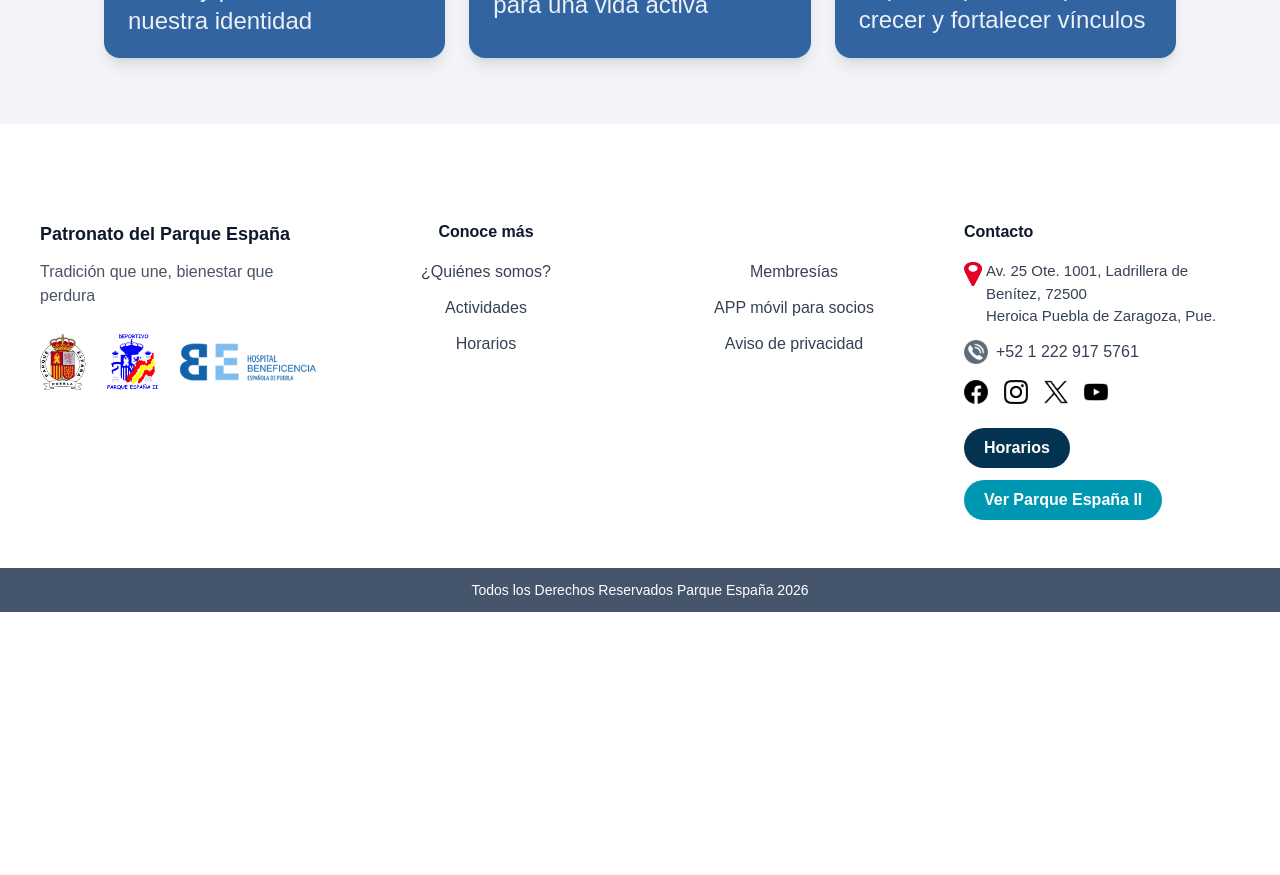
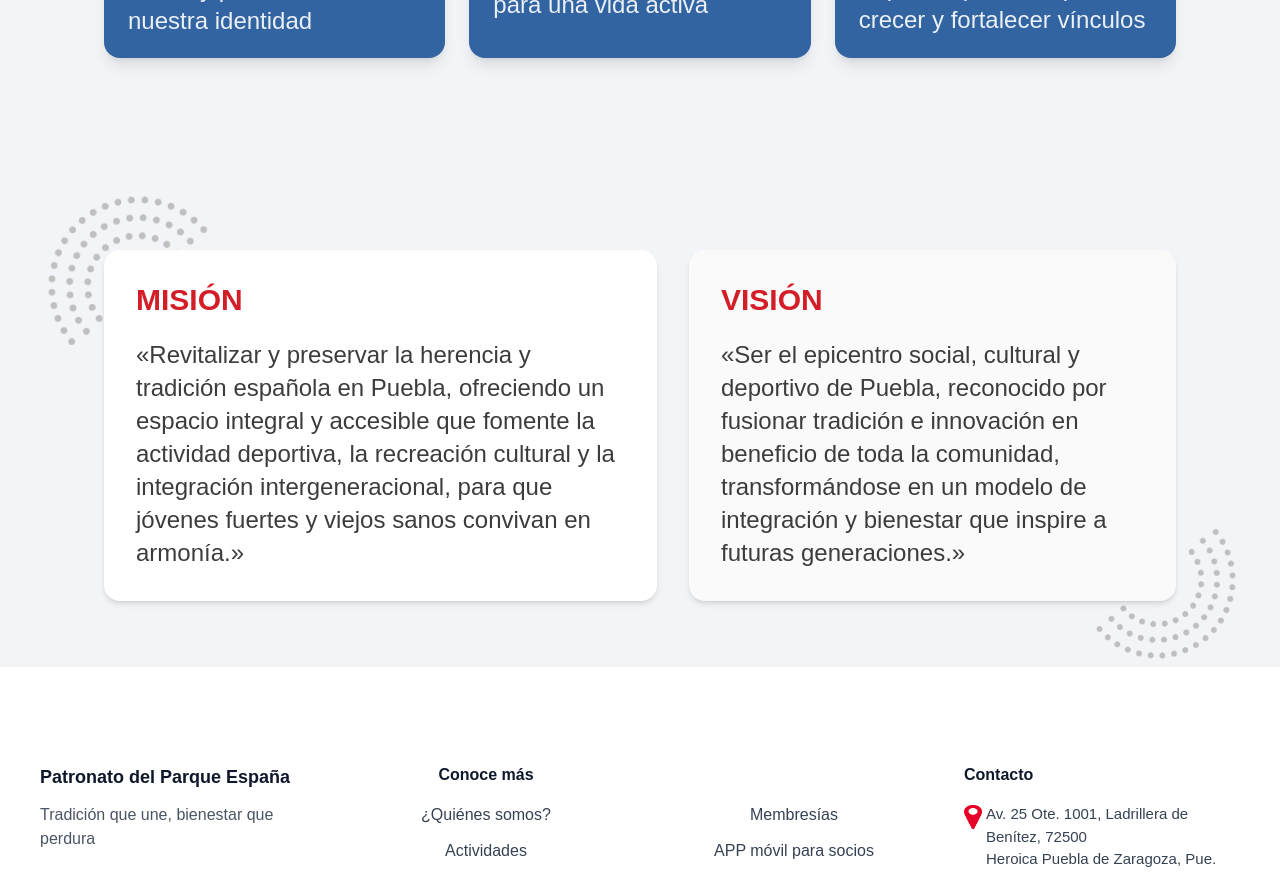
Before and after one commit to Urban1997/parque_espana, a React (Vite) app: page /about in a window 1280 px wide. Shown: the part 1780-2655 px from the top of the page. Before the commit the page ends 2392 px from the top, so only its background shows below. Built offline with nearby package versions, Linux system fonts and the light colour scheme.

Commit message:
Se crea componente 6.MissionVision

```diff
--- /dev/null
+++ b/src/components/About/6.MissionVision.tsx
@@ -0,0 +1,29 @@
+import CardBadge from "../CardBadge";
+import missionImg from "@/assets/images/About/mission.png";
+import visionImg from "@/assets/images/About/vision.png";
+
+
+
+export default function MissionVision() {
+    return (
+        <section className="px-6 py-16 md:px-10 lg:px-26">
+
+    <div className="mt-16 flex flex-col items-start gap-8 md:flex-row">
+        <CardBadge
+          image={missionImg}
+          imagePosition="top-left"
+          title="MISIÓN"
+          text="«Revitalizar y preservar la herencia y tradición española en Puebla, ofreciendo un espacio integral y accesible que fomente la actividad deportiva, la recreación cultural y la integración intergeneracional, para que jóvenes fuertes y viejos sanos convivan en armonía.»"
+        />
+        <CardBadge
+          image={visionImg}
+          imagePosition="bottom-right"
+          title="VISIÓN"
+          text="«Ser el epicentro social, cultural y deportivo de Puebla, reconocido por fusionar tradición e innovación en beneficio de toda la comunidad, transformándose en un modelo de integración y bienestar que inspire a futuras generaciones.»"
+          backgroundColor="#FAFAFA"
+        />
+    </div>
+
+</section>
+    );
+}
--- a/src/constants/About.ts
+++ b/src/constants/About.ts
@@ -25,6 +25,13 @@ export const AboutContent = {
     title: "Nuestra esencia",
     text1: "Nacimos como un punto de encuentro para las familias de origen español en Puebla y hemos evolucionado hasta convertirnos en una comunidad abierta donde tradición, bienestar y convivencia forman parte de la vida diaria.",
     text2: "A través del deporte, cultura y recreación, fomentamos espacios que fortalecen los lazos entre generaciones y promueven una vida activa para todas las edades."
+  },
+
+  missionVision: {
+    mission: {
+      title: "MISIÓN",
+
+    }
   }
 
 };
--- a/src/pages/About.tsx
+++ b/src/pages/About.tsx
@@ -3,6 +3,7 @@ import Hero from '../components/About/1.Hero'
 // import StatsCounter from "../components/Home/3.StatsCounter";
 import Essence from "../components/About/3.Essence";
 import Pillars from "../components/About/4.Pillars";
+import MissionVision from "../components/About/6.MissionVision";
 
 export default function About() {
     return (
@@ -11,6 +12,7 @@ export default function About() {
             {/* <StatsCounter /> */}
             <Essence />
             <Pillars />
+            <MissionVision />
         </main>
     )
 }
```
Also changed, not shown: src/assets/images/About/mission.png (added), src/assets/images/About/vision.png (added).
